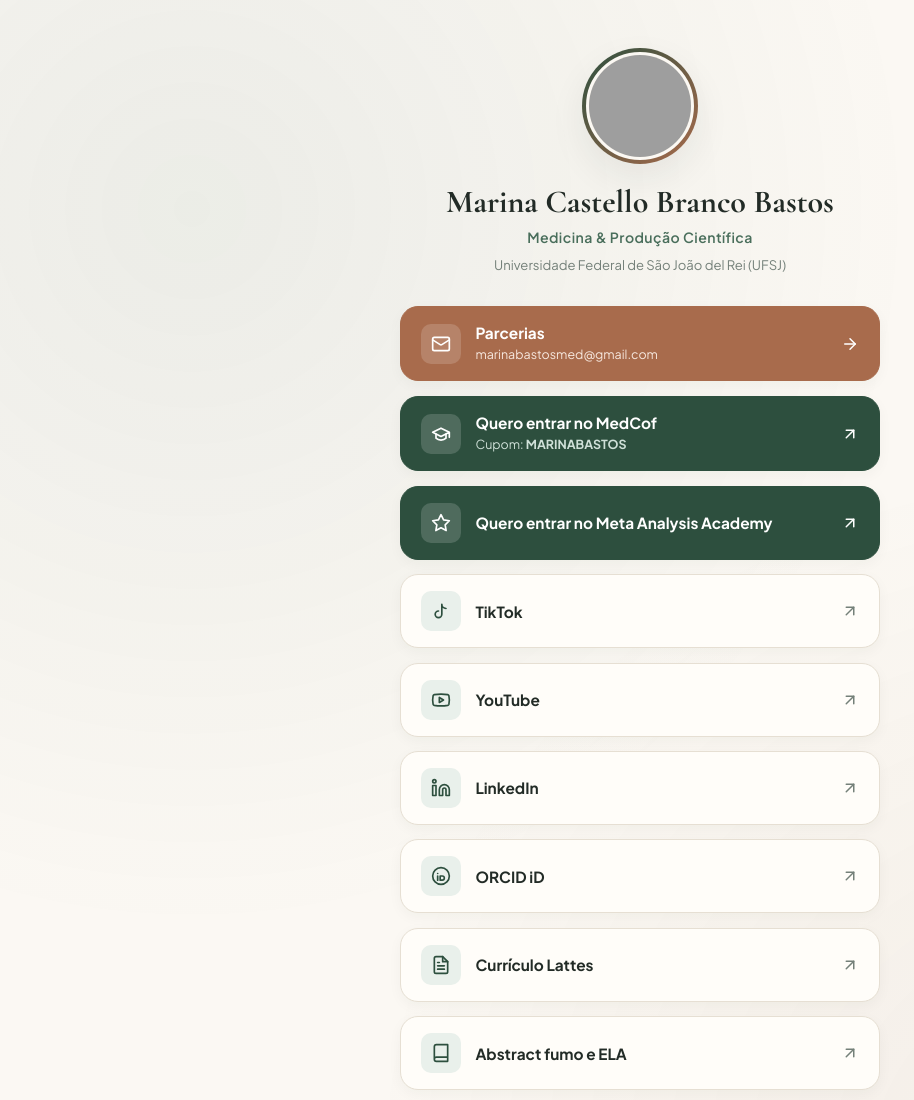
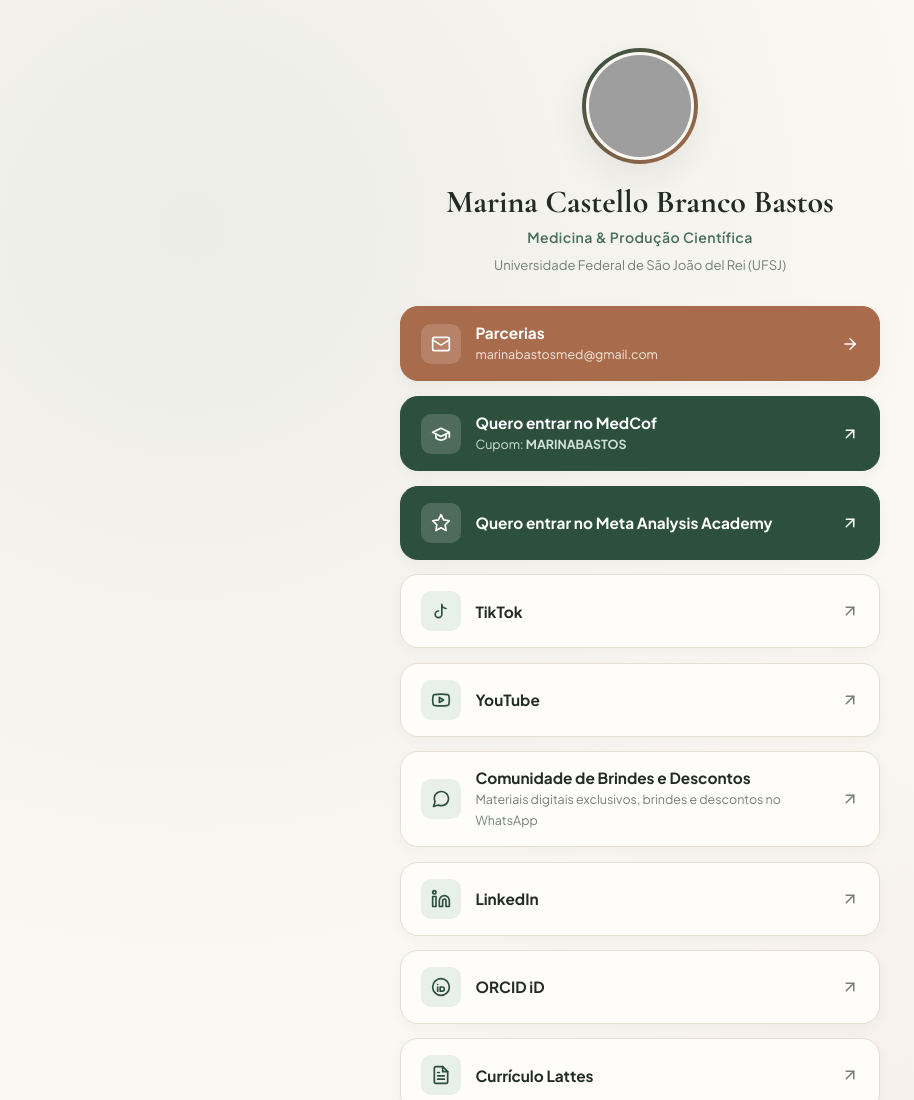
Before and after one commit to marinacbbastos/medicina, a plain HTML site: page links.html in a window 1280 px wide. Shown: the top 1100 px of the page, without its empty margins (0-914 px from the left). Drawn offline with nearby package versions, Linux system fonts and the light colour scheme; grey boxes are pictures that could not be loaded.

Commit message:
Adiciona Comunidade de Brindes e Descontos (WhatsApp) abaixo do YouTube no Linktree

```diff
--- a/links.html
+++ b/links.html
@@ -295,7 +295,21 @@
           <svg class="link-arrow" width="18" height="18" viewBox="0 0 24 24" fill="none" stroke="currentColor" stroke-width="2" stroke-linecap="round" stroke-linejoin="round"><path d="M7 17 17 7"/><path d="M7 7h10v10"/></svg>
         </a>
 
-        <!-- 6. LinkedIn -->
+        <!-- 6. Comunidade de Brindes e Descontos (WhatsApp) -->
+        <a href="https://chat.whatsapp.com/K5rLcGY1FGqHct9qHbgJZa" target="_blank" rel="noopener noreferrer" class="link-pill">
+          <div class="link-pill-left">
+            <span class="link-icon-box" aria-hidden="true">
+              <svg width="20" height="20" viewBox="0 0 24 24" fill="none" stroke="currentColor" stroke-width="2" stroke-linecap="round" stroke-linejoin="round"><path d="M21 11.5a8.38 8.38 0 0 1-.9 3.8 8.5 8.5 0 0 1-7.6 4.7 8.38 8.38 0 0 1-3.8-.9L3 21l1.9-5.7a8.38 8.38 0 0 1-.9-3.8 8.5 8.5 0 0 1 4.7-7.6 8.38 8.38 0 0 1 3.8-.9h.5a8.48 8.48 0 0 1 8 8v.5z"/></svg>
+            </span>
+            <div class="link-text-group">
+              <span class="link-title">Comunidade de Brindes e Descontos</span>
+              <span class="link-caption">Materiais digitais exclusivos, brindes e descontos no WhatsApp</span>
+            </div>
+          </div>
+          <svg class="link-arrow" width="18" height="18" viewBox="0 0 24 24" fill="none" stroke="currentColor" stroke-width="2" stroke-linecap="round" stroke-linejoin="round"><path d="M7 17 17 7"/><path d="M7 7h10v10"/></svg>
+        </a>
+
+        <!-- 7. LinkedIn -->
         <a href="https://www.linkedin.com/in/marina-castello-branco-bastos-a1334a177/" target="_blank" rel="noopener noreferrer" class="link-pill">
           <div class="link-pill-left">
             <span class="link-icon-box" aria-hidden="true">
```
